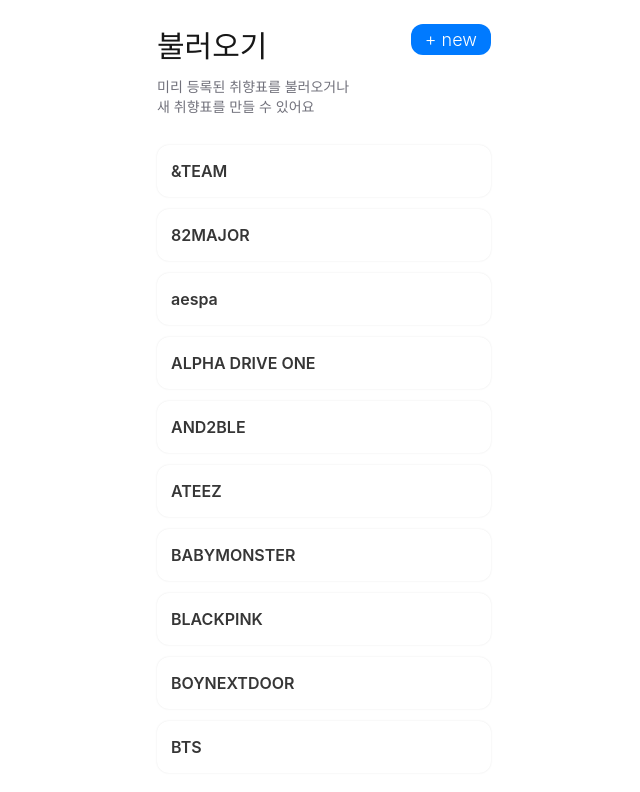
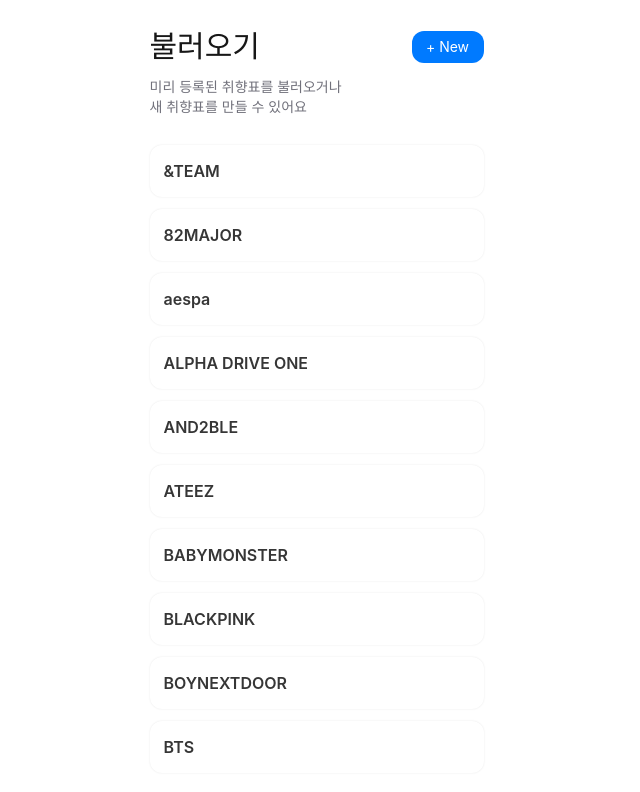
Before and after one commit to Ko-Jeong/MyFavorMaker-FE, a Next.js app: page /charts in a window 1280 px wide. Shown: the top 792 px of the page, without its empty margins (316-956 px from the left). Built offline with nearby package versions, Linux system fonts and the light colour scheme; a web font is replaced by a local one.

Commit message:
💄 Design: charts와 editor 헤더 버튼 스타일 및 정렬 통일

```diff
--- a/src/app/charts/page.tsx
+++ b/src/app/charts/page.tsx
@@ -5,6 +5,7 @@ import { useRouter } from "next/navigation";
 import { chartList, getGroup } from "@/data/charts";
 import { groupToChart } from "@/types/chart";
 import { useChartStore } from "@/store/useChartStore";
+import Button from "@/components/ui/Button";
 
 /**
  * 그룹 불러오기 + 선택
@@ -31,14 +32,13 @@ export default function ChartsPage() {
   return (
     <div className="screen-pad flex h-dvh flex-col">
       {/* 헤더 (고정) */}
-      <div className="flex shrink-0 items-start justify-between">
+      <div className="relative shrink-0 pr-[84px]">
         <h1 className="font-title text-[30px]">불러오기</h1>
-        <button
-          onClick={createNew}
-          className="rounded-[12px] bg-primary px-[14px] py-[2px] text-[18px] font-light text-white"
-        >
-          + new
-        </button>
+        <div className="absolute right-0 top-1/2 flex -translate-y-1/2 justify-end">
+          <Button onClick={createNew} className="w-[72px]">
+            + New
+          </Button>
+        </div>
       </div>
       <p className="mt-2 text-sm text-zinc-500">
         미리 등록된 취향표를 불러오거나
--- a/src/app/editor/page.tsx
+++ b/src/app/editor/page.tsx
@@ -118,15 +118,17 @@ export default function EditorPage() {
 
   return (
     <div className="screen-pad flex flex-1 flex-col">
-      <div className="flex items-center justify-between gap-2">
+      <div className="relative pr-[84px]">
         <input
           value={chart.title}
           onChange={(e) => setTitle(e.target.value)}
-          className="min-w-0 flex-1 font-title text-[30px] outline-none"
+          className="min-w-0 w-full font-title text-[30px] outline-none"
         />
-        <Link href="/preview">
-          <Button>Done!</Button>
-        </Link>
+        <div className="absolute right-0 top-1/2 flex -translate-y-1/2 justify-end">
+          <Link href="/preview">
+            <Button className="w-[72px]">Done!</Button>
+          </Link>
+        </div>
       </div>
 
       <DndContext
--- a/src/app/globals.css
+++ b/src/app/globals.css
@@ -38,6 +38,10 @@ body {
   height: 100%;
 }
 
+html {
+  scrollbar-gutter: stable;
+}
+
 body {
   background: var(--frame-outside);
   color: var(--foreground);
--- a/src/components/ui/Button.tsx
+++ b/src/components/ui/Button.tsx
@@ -20,7 +20,7 @@ export default function Button({
 }: ButtonProps) {
   return (
     <button
-      className={`rounded-lg px-3 py-1.5 text-sm font-semibold transition-colors disabled:opacity-40 ${styles[variant]} ${className}`}
+      className={`rounded-xl px-3 py-1.5 text-sm font-regular transition-colors disabled:opacity-40 ${styles[variant]} ${className}`}
       {...props}
     />
   );
```
